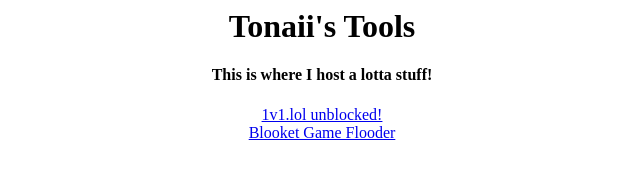
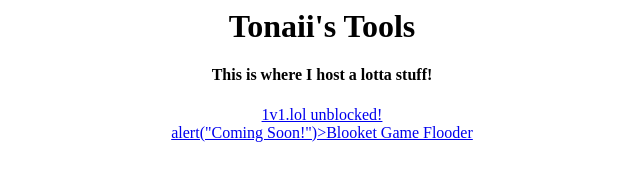
Before and after one commit to IdkTonaii/idktonaii.github.io, a plain HTML site: page index.html in a window 1280 px wide. Shown: the whole page, without its empty margins (318-958 px from the left). Drawn offline with Linux system fonts and the light colour scheme.

Commit message:
Update index.html

```diff
--- a/index.html
+++ b/index.html
@@ -5,7 +5,7 @@
     <h1>Tonaii's Tools</h1>
     <h4>This is where I host a lotta stuff!</h4>
     <a href="1v1lol">1v1.lol unblocked!</a><br>
-    <a href=alert("Coming Soon!")>Blooket Game Flooder</a>
+    <a href=<script>alert("Coming Soon!")</script>>Blooket Game Flooder</a>
   </center>
 </body>
 </html>
```
